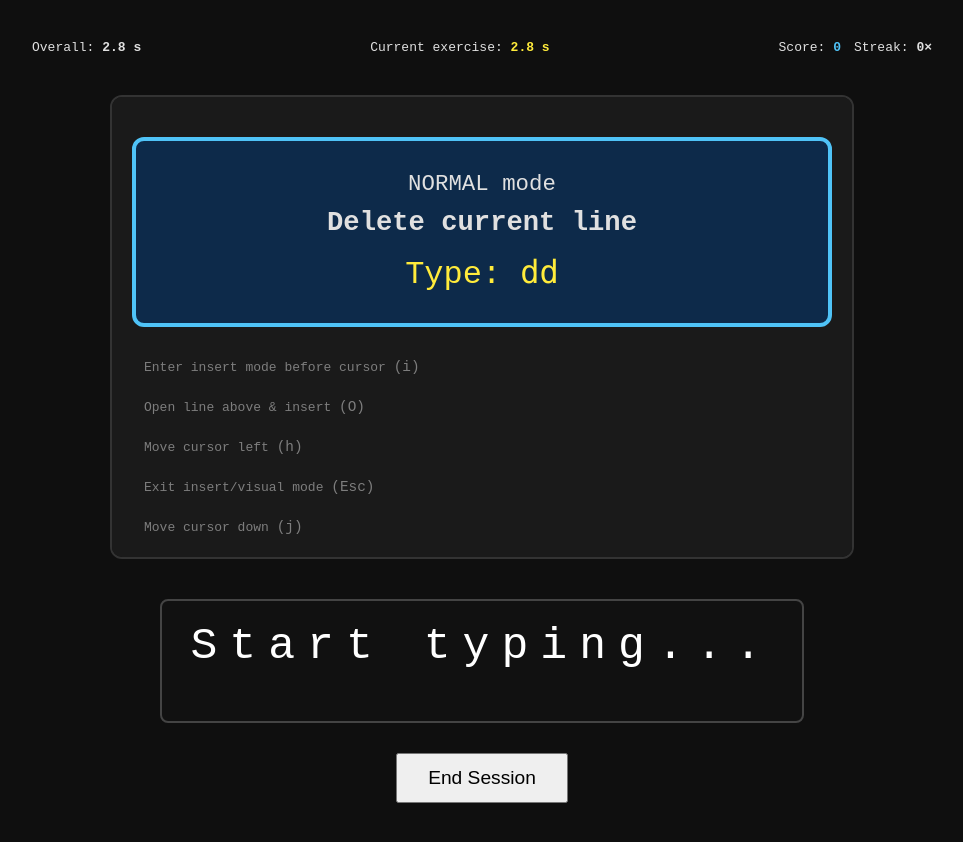
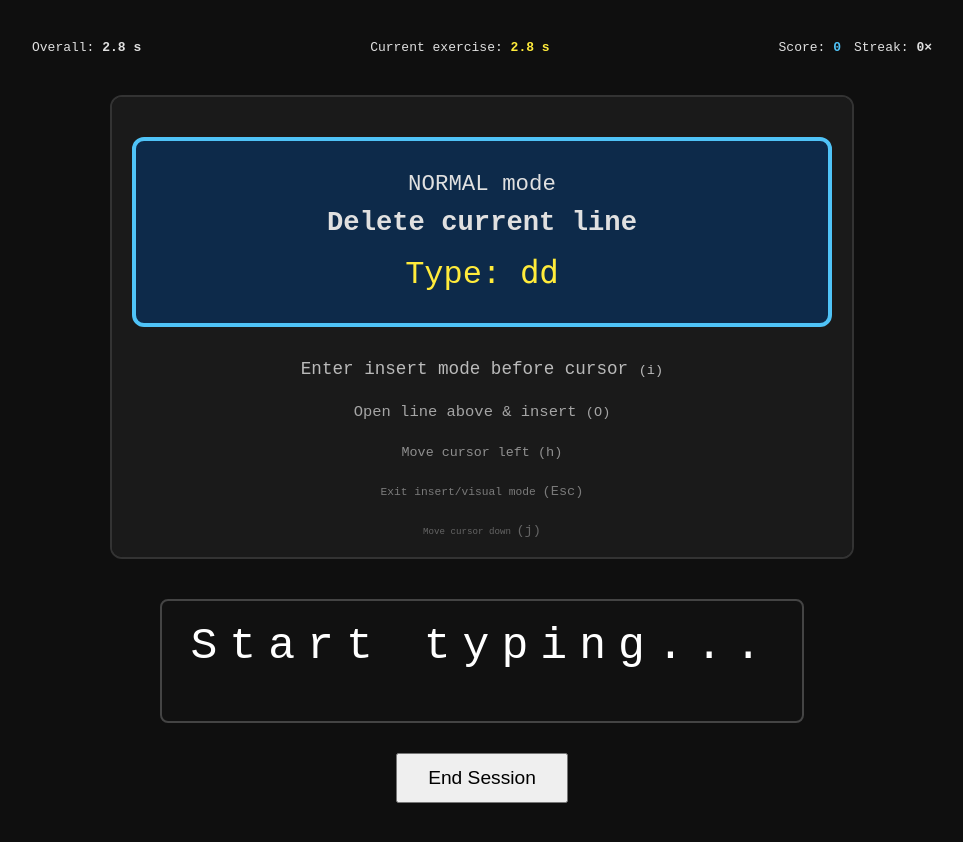
Before and after one commit to spacetrout82/vim-exp, a React (Create React App) app: page / in a window 1280 px wide. Both pictures are taken after a click on the button "Easy (3 mistakes allowed per exercise)". Shown: the top 842 px of the page, without its empty margins (158-1121 px from the left). Built offline with nearby package versions, Linux system fonts and the light colour scheme.

Commit message:
Adjust style of in-game exersize desc. centered. Removed Ctl+w vim exersize from vimCommands.ts, replaced with Ctrl+Backspace

```diff
--- a/src/App.tsx
+++ b/src/App.tsx
@@ -234,11 +234,32 @@ function App() {
               </div>
             )}
 
-            {exercises.slice(currentIndex + 1).slice(0, 6).map((ex, i) => (
-              <div key={i} style={{ padding: '12px', opacity: 0.5, textAlign: 'left' }}>
-                {ex.description} <span style={{ fontSize: '0.9rem' }}>({ex.keystroke})</span>
-              </div>
-            ))}
+            {(() => {
+            const upcoming = exercises.slice(currentIndex + 1).slice(0, 6); // max 6 ahead
+            return upcoming.map((ex, relativeIndex) => {
+              // relativeIndex = 0 → immediate next (biggest)
+              // relativeIndex = 1 → a bit smaller
+              // ...
+              const scale = 1 - relativeIndex * 0.12;          // 1.0 → 0.88 → 0.76 → ...
+              const opacity = 0.9 - relativeIndex * 0.12;      // 0.9 → 0.78 → 0.66 → ...
+
+              return (
+                <div
+                  key={relativeIndex}
+                  style={{
+                    padding: '12px 0',
+                    opacity,
+                    fontSize: `${1.1 * scale}rem`,               // starts ~1.1rem, shrinks gradually
+                    textAlign: 'center',
+                    color: '#ccc',
+                    transition: 'all 0.4s ease',                 // smooth when new one enters
+                  }}
+                >
+                  {ex.description} <span style={{ fontSize: '0.85rem' }}>({ex.keystroke})</span>
+                </div>
+              );
+            });
+            })()}
           </div>
 
           {/* Live Buffer */}
--- a/src/vimCommands.ts
+++ b/src/vimCommands.ts
@@ -30,7 +30,7 @@ export const vimCommands: VimCommand[] = [
 
   // Insert mode keys (you’ll be in insert when these appear)
   { id: 'C-h', mode: 'insert', keystroke: '<C-h>', description: 'Delete char before cursor (Ctrl+h)', points: 2 },
-  { id: 'C-w', mode: 'insert', keystroke: '<C-w>', description: 'Delete word before cursor', points: 4 },
+  { id: 'C-BS', mode: 'insert', keystroke: '<C-BS>', description: 'Delete word before cursor', points: 4 },
   { id: 'C-u', mode: 'insert', keystroke: '<C-u>', description: 'Delete to start of line', points: 5 },
 
   // More to come later…
```
